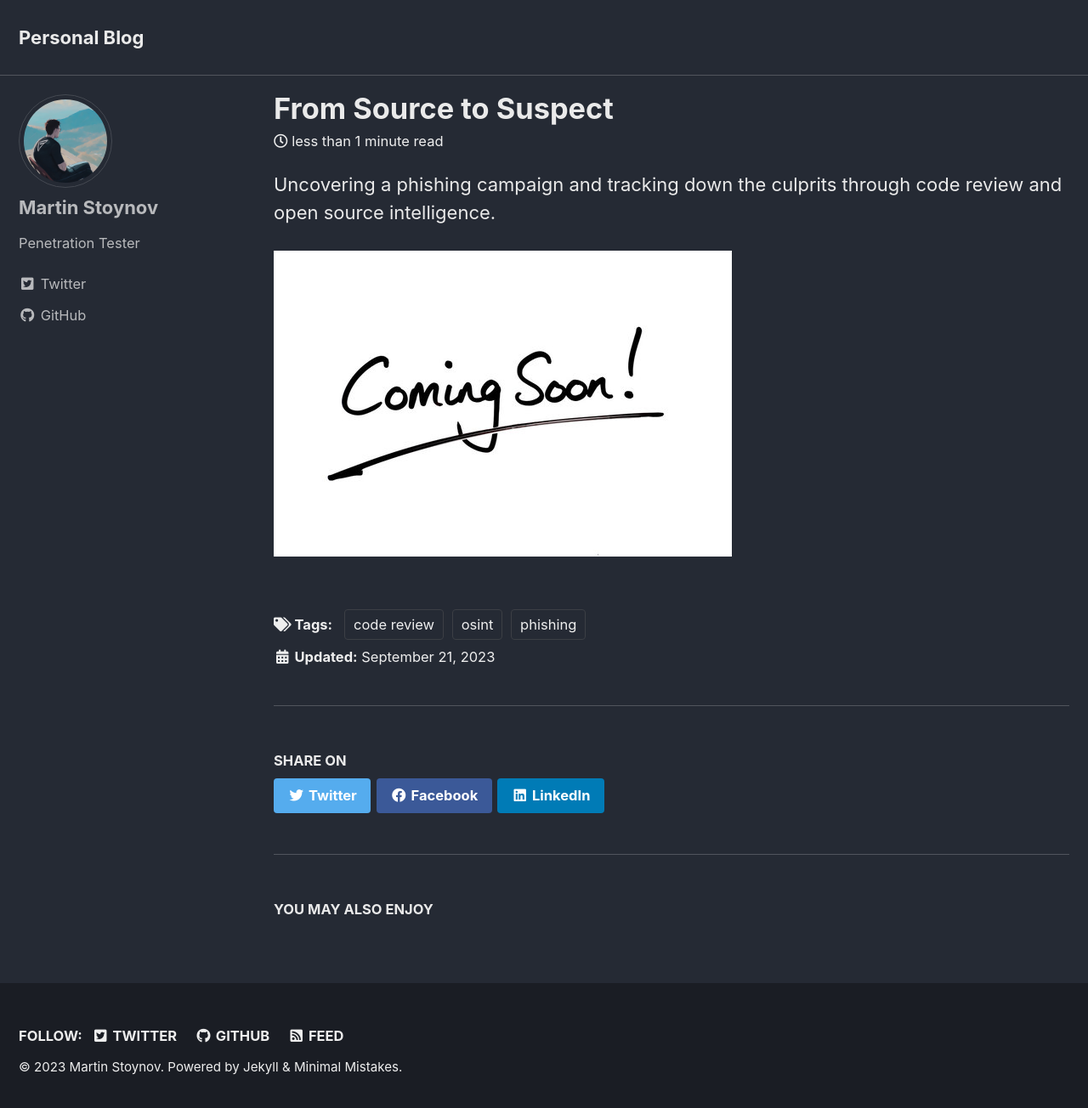
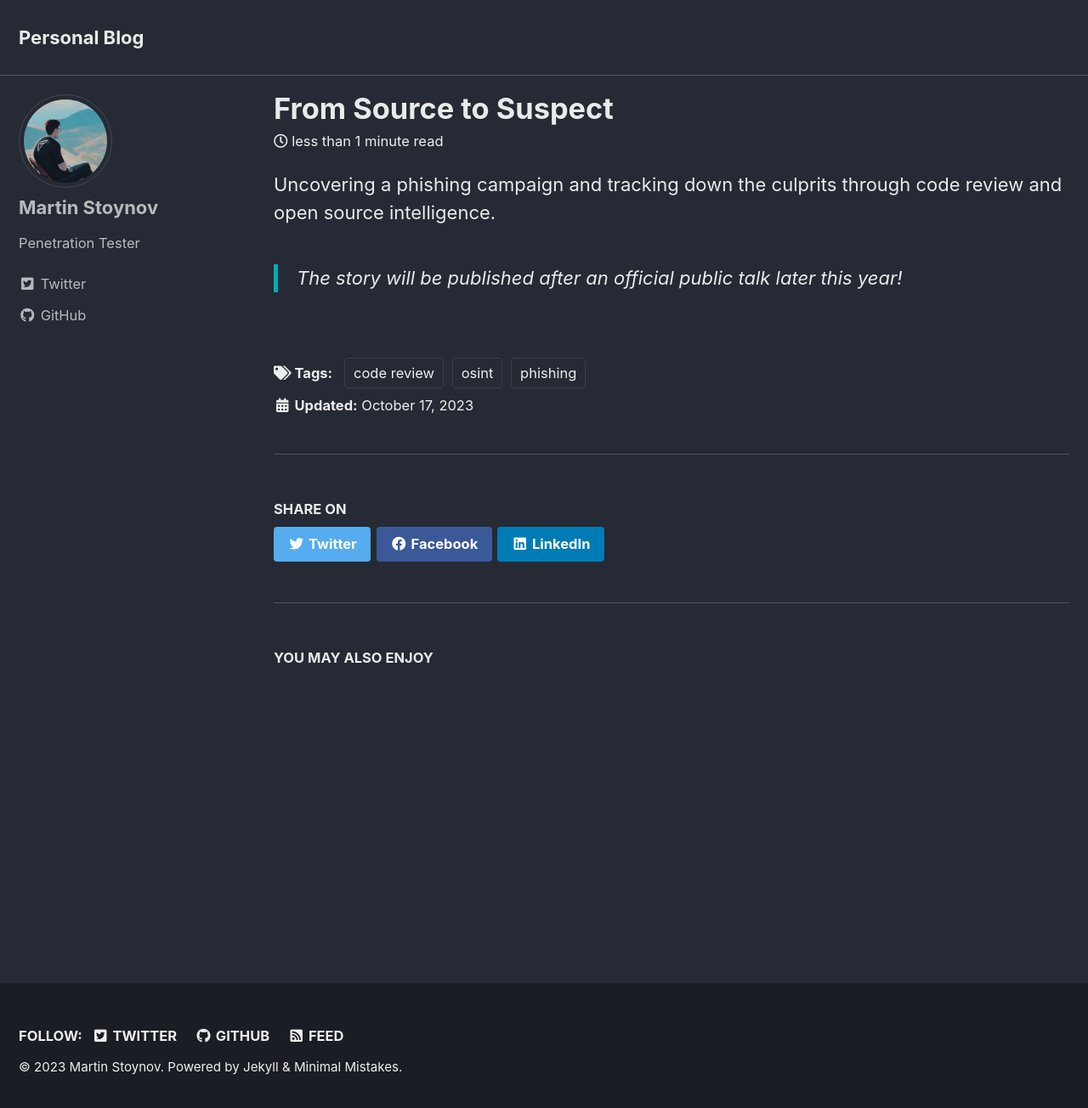
Before and after one commit to martinstnv/blog, a Jekyll site: the page built from _posts/2023-10-17-from-source-to-suspect.md, in a window 1280 px wide and 1312 px high. Shown: the top 1304 px of the window at 85% size. Built offline with Jekyll 4.4.1, drawn with Linux system fonts in a browser that asks for light colours; cached includes are drawn as plain includes.

Commit message:
updated story

```diff
--- a/_posts/2023-09-21-from-source-to-suspect.md
+++ b/_posts/2023-10-17-from-source-to-suspect.md
@@ -1,7 +1,7 @@
 ---
 layout: single
 title: From Source to Suspect
-date: 2023-09-21
+date: 2023-10-17
 classes: wide
 tags:
   - phishing
@@ -11,4 +11,4 @@ tags:
 
 Uncovering a phishing campaign and tracking down the culprits through code review and open source intelligence.
 
-![share](/assets/images/from-source-to-suspect/coming-soon.jpg)
+> The story will be published after an official public talk later this year!
```
Also changed, not shown: assets/images/from-source-to-suspect/coming-soon.jpg (deleted).
